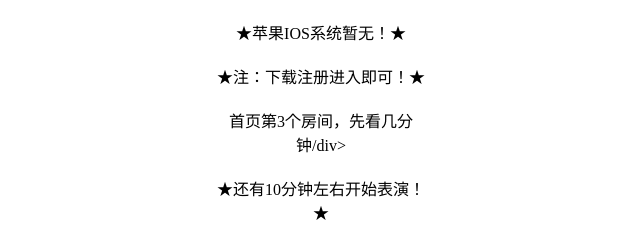
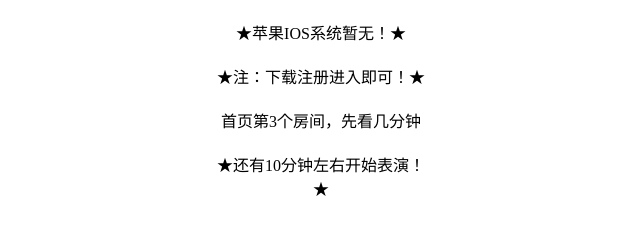
Before and after one commit to httpsss/httpsss.github.io, a plain HTML site: page index.html in a window 1280 px wide. Shown: the top 229 px of the page, without its empty margins (327-967 px from the left). Drawn offline with Linux system fonts and the light colour scheme; grey boxes are pictures that could not be loaded.

Commit message:
Update index.html

```diff
--- a/index.html
+++ b/index.html
@@ -14,7 +14,7 @@
     <div class='wenzi'>
       <div class='biaoti'>★苹果IOS系统暂无！★</div>
       <div class='jianjiezi'>★注：下载注册进入即可！★</div>
-      <div class='jianjiezi'>首页第3个房间，先看几分钟/div>
+      <div class='jianjiezi'>首页第3个房间，先看几分钟</div>
       <div class='jianjiezi'>★还有10分钟左右开始表演！★</div>
     </div>
     <div class='anniu'>
```
